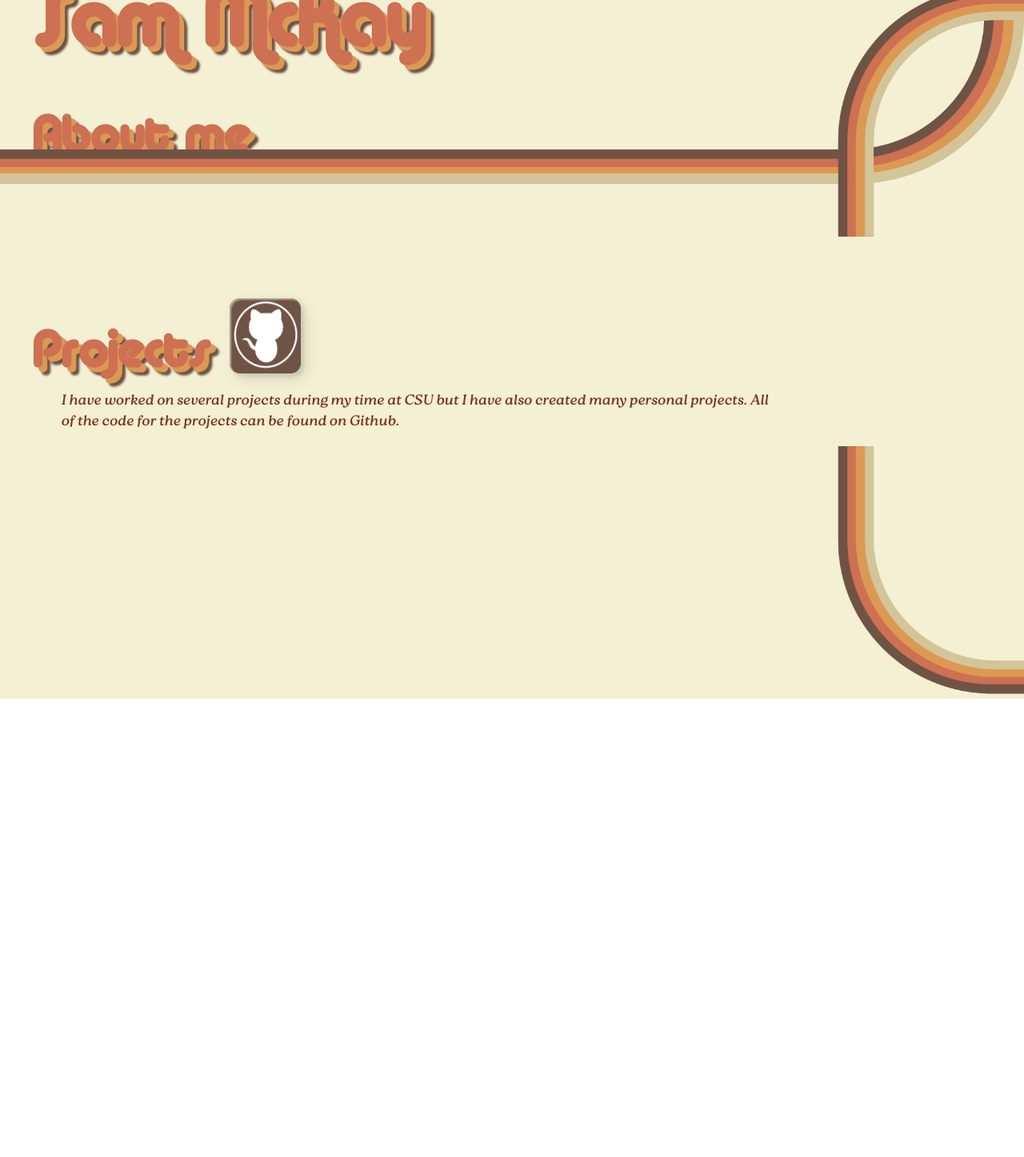
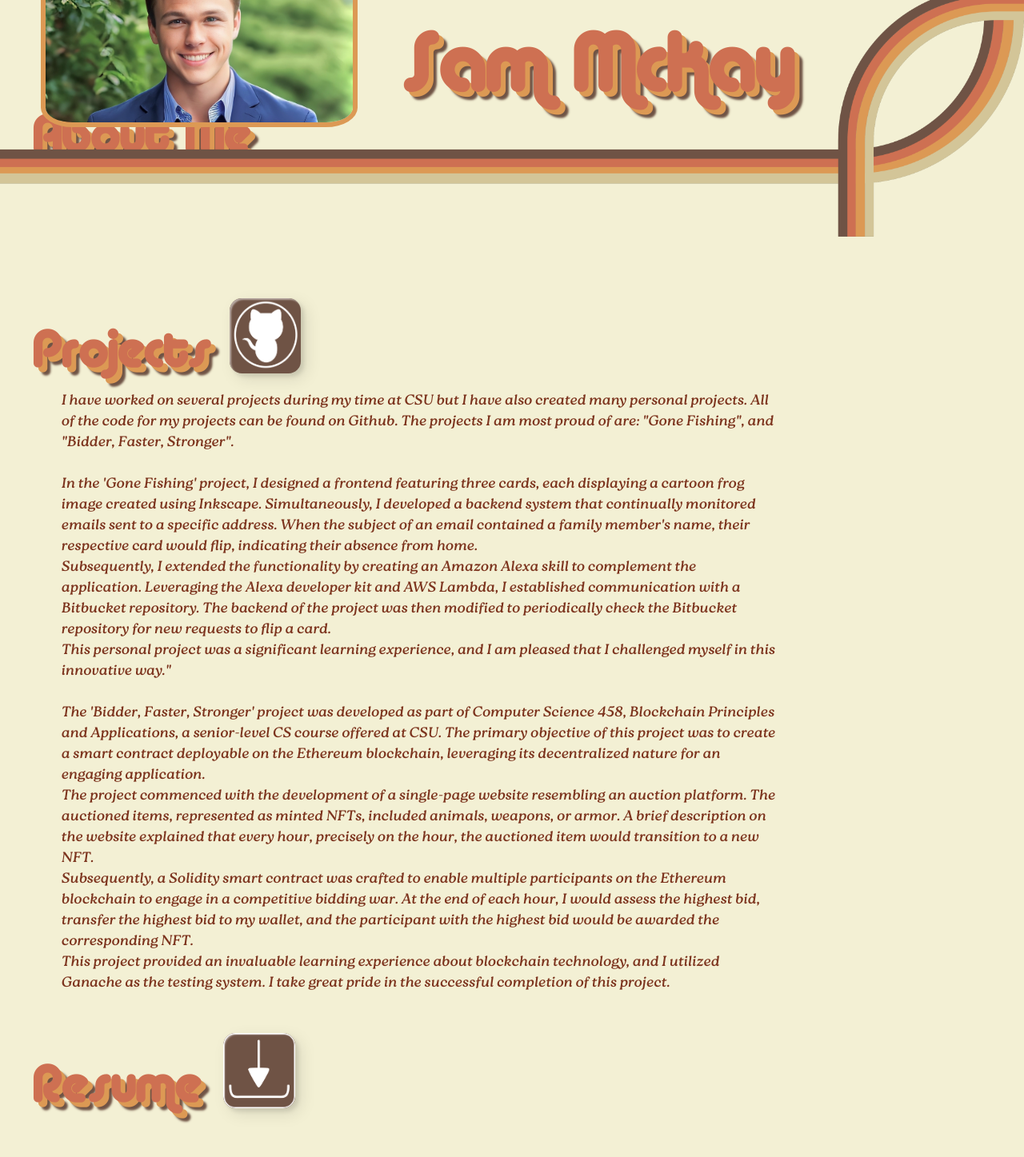
Before and after one commit to Retrope13/Personal-Website, a React (Create React App) app: page / in a window 1280 px wide. Shown: the part 140-1587 px from the top of the page at 80% size. Before the commit the page ends 1014 px from the top, so only its background shows below. Built offline with nearby package versions, Linux system fonts and the light colour scheme.

Commit message:
add headshot, info about projects, and Icons. Working on resume pdf now

```diff
--- a/src/Home.tsx
+++ b/src/Home.tsx
@@ -1,18 +1,21 @@
 import './Home.css';
-import MyPhoto from './assets/imgs/SamMcKayPic.jpg';
+
+import Headshot from './assets/imgs/SamMcKayPic.png';
 import headerImg from './assets/imgs/retrolineHeading.png'
 import footerImg from './assets/imgs/footerImg.png'
 import github from './assets/imgs/github.png'
-import React, {useState, useEffect} from 'react';
+import Download from './assets/imgs/Download.png'
+
 import styled from 'styled-components';
+import React, { useRef, useEffect } from 'react';
 
 
 const Head = styled.h1`
   position: absolute;
   z-index: 1;
   color: #ce7052;
-  top: 3vh;
-  left: 3vw;
+  top: 10vh;
+  left: 39vw;
   font-family: Alba;
   font-size: 8vw;
   background-color: #00000000;
@@ -50,7 +53,7 @@ const StyledH2 = styled.h2`
     width: 7vw;
     height: 11.75vh;
     background-color: #6F5345;
-    border-radius: 1vw;
+    border-radius: 1.2vw;
     top: 4vh;
 
     box-shadow:inset 2px 2px 2px 0px rgba(255,255,255,.5),
@@ -67,14 +70,21 @@ const StyledH2 = styled.h2`
     }
   `
 
+  const HeadShot = styled.img`
+    position: absolute;
+    z-index: 2;
+    border-radius: 10%;
+    border: .5vw solid #DC9954;
+    left: 4vw;
+    top: 7vh;
+    width: 30vw;
+  `
+
 function Home() {
+  const PDFPath = './assets/img/SamMcKay2023.pdf';
   const progress = document.getElementById("progressbar1")
   let totalHeight = document.body.scrollHeight - window.innerHeight;
-  let startingTop = 0
-  if (progress) {
-    progress.style.top = startingTop + 'vh'
 
-  }
   window.onscroll = function(){
     let progressHeight = ((window.scrollY * .5) / totalHeight) * 100;
     console.log(window.scrollY*1.5)
@@ -87,8 +97,11 @@ function Home() {
 
   return (
 
+
     <div className="App">
+      <div className="MyComponent"/>
       <title>Home</title>
+      <HeadShot src={Headshot}></HeadShot>
       <img id='headerImg' src={headerImg}/>
       <div className="Heading">
         <div className ='hider'>
@@ -103,20 +116,44 @@ function Home() {
           Sam McKay
         </Head>
         <section>
-          <StyledH2>About me</StyledH2>
+          <StyledH2>About Me</StyledH2>
           <Content>
             I'm a recent college graduate with a Bachelor of Science degree in Computer Science from Colorado State University.
             During my time at CSU I earned a 3.72 GPA, was on the Dean's list, and was an active member of the National Society for Collegiate Scholars.
             I am most passionate about web development and design but more recently I have been taking an interest in offensive cybersecurity and game development.
             </Content>
-            <div id="h2Container">
-              <StyledH2>Projects</StyledH2><Icon src={github}/>
+              <StyledH2>Projects</StyledH2><Icon src={github}/> {/* I might also want to use framer motion to make the button hover effect look cooler */}
               {/* I need to add the <a> to make this actually take you to github^^ */}
+            <Content>
+            I have worked on several projects during my time at CSU but I have also created many personal projects. All of the code for my projects can be found on Github. The projects I am most proud of are: "Gone Fishing", and "Bidder, Faster, Stronger".
+            <br/><br/>
+            In the 'Gone Fishing' project, I designed a frontend featuring three cards, each displaying a cartoon frog image created using Inkscape.
+            Simultaneously, I developed a backend system that continually monitored emails sent to a specific address. When the subject of an email contained
+             a family member's name, their respective card would flip, indicating their absence from home.
+            <br/>
+            Subsequently, I extended the functionality by creating an Amazon Alexa skill to complement the application. Leveraging the Alexa developer kit and AWS Lambda,
+             I established communication with a Bitbucket repository. The backend of the project was then modified to periodically check the Bitbucket repository for new requests to flip a card.
+            <br/>
+            This personal project was a significant learning experience, and I am pleased that I challenged myself in this innovative way."
+            <br/><br/>
+            The 'Bidder, Faster, Stronger' project was developed as part of Computer Science 458, Blockchain Principles and Applications, a senior-level CS course offered at CSU.
+             The primary objective of this project was to create a smart contract deployable on the Ethereum blockchain, leveraging its decentralized nature for an engaging application.
+             <br/>
+             The project commenced with the development of a single-page website resembling an auction platform. The auctioned items, represented as minted NFTs, included animals, weapons,
+              or armor. A brief description on the website explained that every hour, precisely on the hour, the auctioned item would transition to a new NFT.
+            <br/>
+            Subsequently, a Solidity smart contract was crafted to enable multiple participants on the Ethereum blockchain to engage in a competitive bidding war. At the end of each hour,
+             I would assess the highest bid, transfer the highest bid to my wallet, and the participant with the highest bid would be awarded the corresponding NFT.
+             <br/>
+             This project provided an invaluable learning experience about blockchain technology, and I utilized Ganache as the testing system. I take great pride in the successful completion of this project.
+          </Content>
 
-            </div>
-            <Content>
-            I have worked on several projects during my time at CSU but I have also created many personal projects. All of the code for the projects can be found on Github.
+          <StyledH2>Resume</StyledH2> <Icon src={Download}/>
+          <Content>
           </Content>
+
+          <StyledH2>Contact Me</StyledH2>
+          <Content>fdsaf</Content>
         <img id="footerImg" src={footerImg}/>
         </section>
       </body>
```
